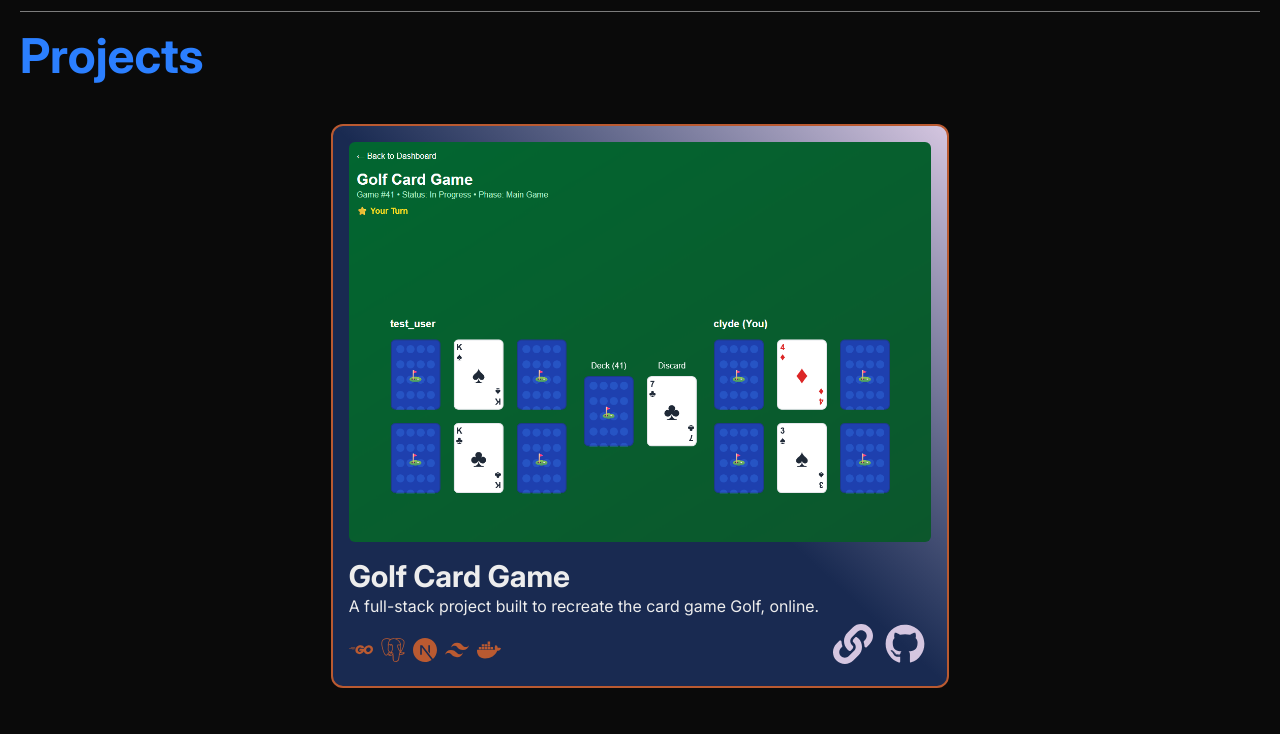
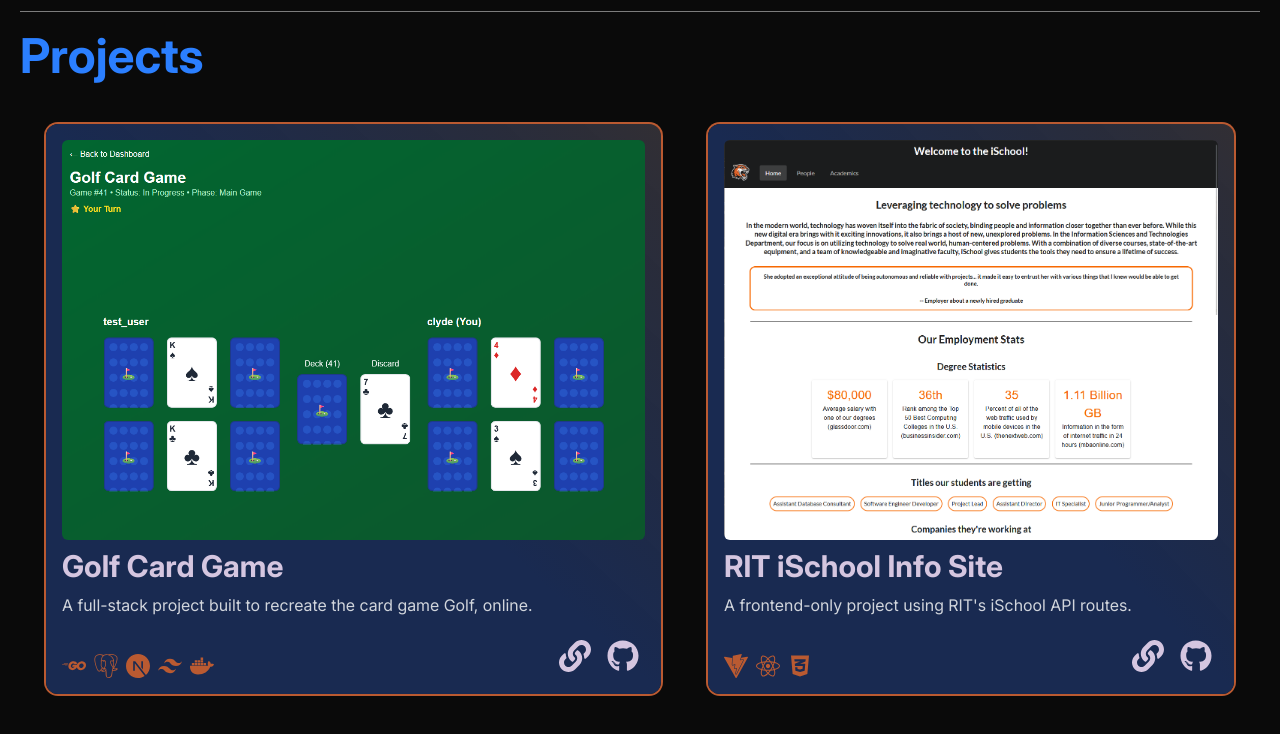
Before and after one commit to CodingArctic/next-portfolio, a Next.js app: page / in a window 1280 px wide. Shown: the part 300-1034 px from the top of the page. Built offline with nearby package versions, Linux system fonts and the light colour scheme.

Commit message:
add some more grow effects, glow around cards, resized icons

```diff
--- a/src/app/components/ProjectCard.js
+++ b/src/app/components/ProjectCard.js
@@ -37,43 +37,42 @@ const iconMap = {
 const ProjectCard = ({ title, link, github, image, description, techStack = [] }) => {
     return (
         <>
-            <div className="border-2 border-[#BA5A31] rounded-xl max-w-2xl m-6 p-4 bg-gradient-to-bl from-[#D5C6E0] via-[#192A51] to-[#192A51] transform transition duration-250 hover:scale-103">
+            <div className="relative rounded-xl max-w-2xl m-6 p-4 bg-gradient-to-bl from-[#D5C6E0]/20 via-[#192A51] to-[#192A51] transform transition-all duration-300 hover:scale-[1.03] overflow-hidden will-change-transform shadow-[0_0_0_2px_#BA5A31] hover:shadow-[0_0_20px_rgba(186,90,49,0.5),0_0_0_2px_#BA5A31]">
                 <Image
                     src={image}
                     width={600}
                     height={400}
                     alt={title}
-                    className="rounded-md m-auto w-full h-auto md:h-100 md:object-cover md:object-top"
+                    className="rounded-md m-auto w-full h-auto md:h-100 md:object-cover md:object-top transition-transform duration-300"
                 />
-                <div className="flex mt-2 place-content-between">
-                    <h1 className="text-3xl mt-2 font-bold">{title}</h1>
-
+                <div className="flex mt-2 place-content-between items-center">
+                    <h1 className="text-3xl font-bold text-[#D5C6E0]">{title}</h1>
                 </div>
                 {description && (
-                    <p>{description}</p>
+                    <p className="mt-2 text-gray-300 leading-relaxed">{description}</p>
                 )}
-                <div className="flex place-content-between">
+                <div className="flex place-content-between items-end mt-4">
                     {techStack.length > 0 && (
-                        <div className="flex flex-wrap gap-2 mt-3">
+                        <div className="flex flex-wrap gap-2">
                             {techStack.map((tech, index) => {
                                 const Icon = iconMap[tech.toLowerCase()];
                                 return Icon ? (
-                                    <div key={index} className="flex items-center gap-1 text-sm">
+                                    <div key={index} className="flex items-center gap-1 text-sm transition-transform hover:scale-110">
                                         <Icon size={24} color="#BA5A31"/>
                                     </div>
                                 ) : null;
                             })}
                         </div>
                     )}
-                    <div className="flex flex-row">
+                    <div className="flex flex-row gap-1">
                         {link && (
-                            <Link target="_blank" className="p-1.5" href={link}>
-                                <FaLink size={40} color="#D5C6E0"/>
+                            <Link target="_blank" className="p-1.5 transition-all hover:scale-110 hover:text-[#BA5A31]" href={link}>
+                                <FaLink size={32} color="#D5C6E0"/>
                             </Link>
                         )}
                         {github && (
-                            <Link target="_blank" className="p-1.5" href={github}>
-                                <FaGithub size={40} color="#D5C6E0"/>
+                            <Link target="_blank" className="p-1.5 transition-all hover:scale-110 hover:text-[#BA5A31]" href={github}>
+                                <FaGithub size={32} color="#D5C6E0"/>
                             </Link>
                         )}
                     </div>
```
